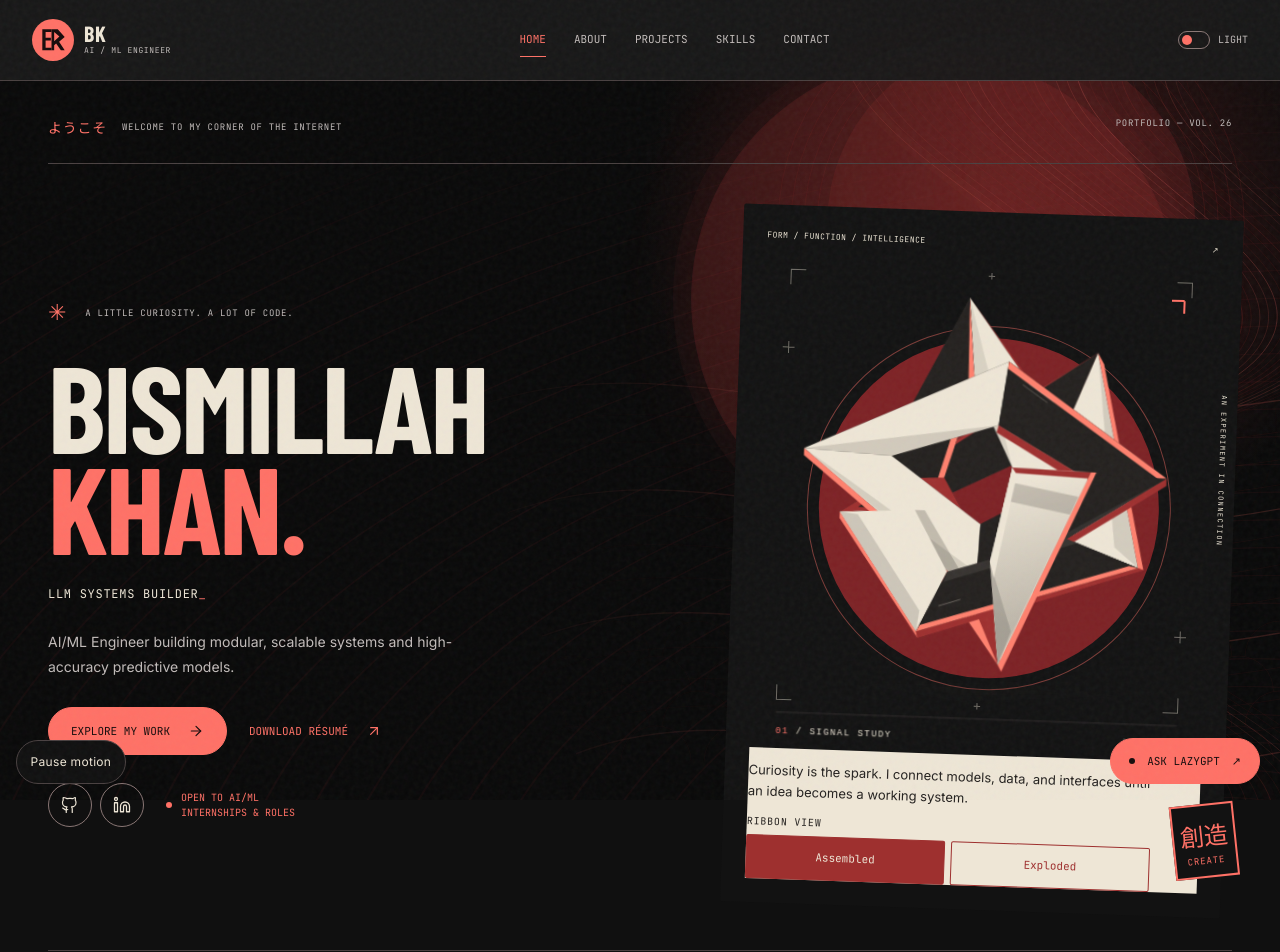
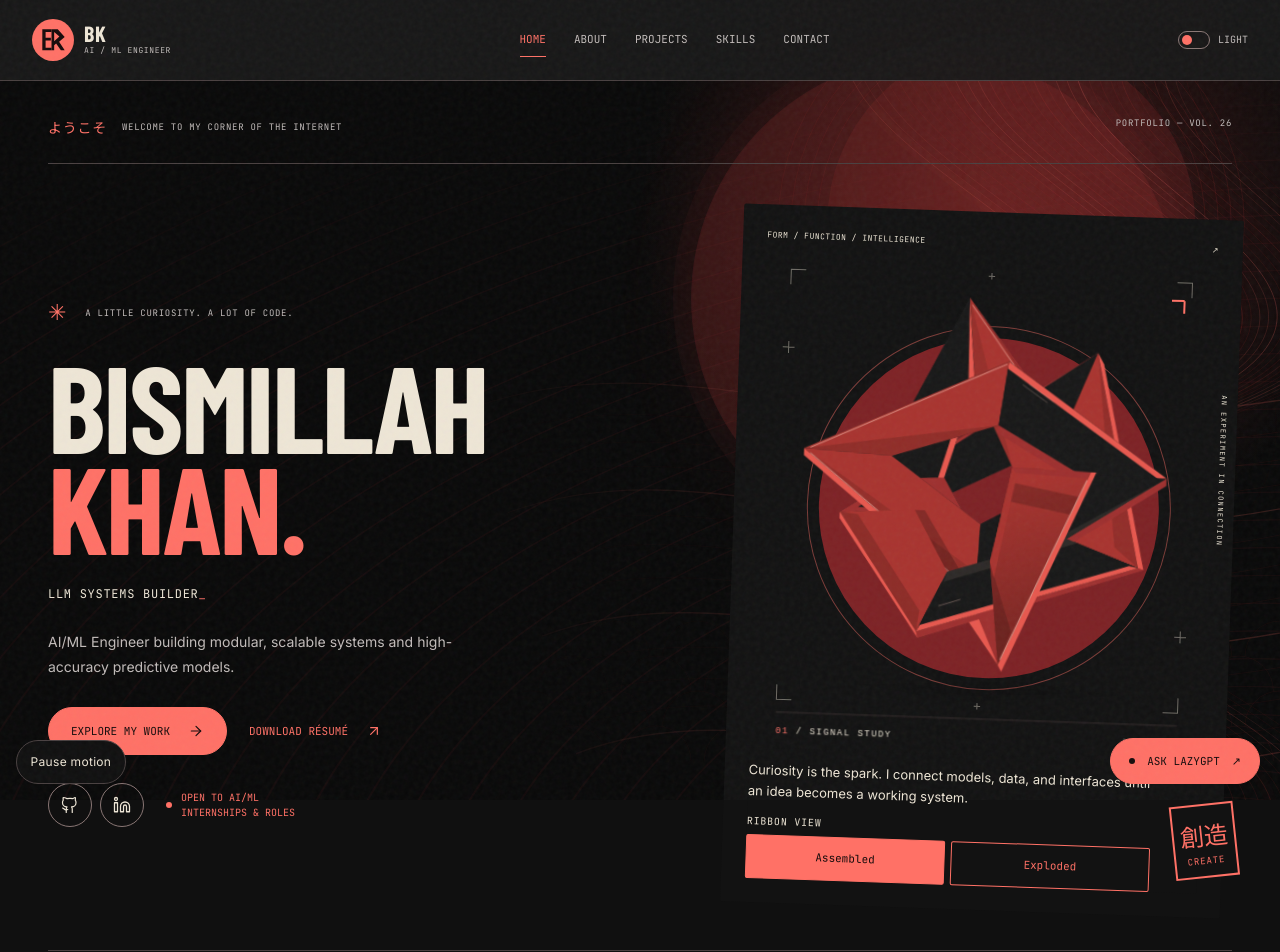
Before and after one commit to bismillah626/portfolio, a Next.js app: page / in a window 1280 px wide. Shown: the top 952 px of the page. Built offline with nearby package versions, Linux system fonts and the light colour scheme.

Commit message:
changed the ribbon colors

```diff
--- a/src/components/SignalSculpture.module.css
+++ b/src/components/SignalSculpture.module.css
@@ -7,7 +7,7 @@
   margin-inline-start: auto;
   align-self: center;
   justify-self: end;
-  color: var(--text, #24211f);
+  color: var(--art-text, #24211f);
 }
 
 .figure {
@@ -66,8 +66,8 @@
 .details {
   /* The paper panel's stamp overlaps its lower right edge. Reserve that space. */
   padding: 12px 48px 0 0;
-  background: var(--paper, #eee6d6);
-  color: #24211f;
+  background: var(--art-surface, #eee6d6);
+  color: var(--art-text, #24211f);
 }
 
 .description {
@@ -99,17 +99,17 @@
   min-width: 0;
   min-height: 44px;
   padding: 8px 6px;
-  border: 1px solid #9e302f;
+  border: 1px solid var(--art-accent, #9e302f);
   border-radius: 2px;
-  background: var(--paper, #eee6d6);
-  color: #9e302f;
+  background: var(--art-surface, #eee6d6);
+  color: var(--art-accent, #9e302f);
   font: 500 11px/1.4 var(--font-code, "Courier New", monospace);
   touch-action: manipulation;
 }
 
 .viewOptions button[aria-pressed="true"] {
-  background: #9e302f;
-  color: #eee6d6;
+  background: var(--art-accent, #9e302f);
+  color: var(--art-on-accent, #eee6d6);
 }
 
 .viewOptions button:hover {
@@ -118,13 +118,13 @@
 }
 
 .viewOptions button:focus-visible {
-  outline: 2px solid #24211f;
+  outline: 2px solid var(--art-text, #24211f);
   outline-offset: 3px;
 }
 
 .registration,
 .scale {
-  stroke: var(--text, #24211f);
+  stroke: var(--art-text, #24211f);
   opacity: 0.42;
 }
 
@@ -136,16 +136,16 @@
 }
 
 .accentStroke {
-  stroke: var(--accent, #9e302f);
+  stroke: var(--art-accent, #9e302f);
 }
 
 .rule {
-  stroke: var(--line, #24211f);
+  stroke: var(--art-line, #24211f);
   opacity: 0.5;
 }
 
 .caption {
-  fill: var(--text, #24211f);
+  fill: var(--art-text, #24211f);
   font-family: var(--font-mono, "Courier New", monospace);
   font-size: 10px;
   font-weight: 500;
@@ -153,7 +153,7 @@
 }
 
 .index {
-  fill: var(--accent, #9e302f);
+  fill: var(--art-accent, #9e302f);
 }
 
 @keyframes signal-float {
--- a/src/components/SignalSculpture.tsx
+++ b/src/components/SignalSculpture.tsx
@@ -126,8 +126,8 @@ export default function SignalSculpture({ className }: SignalSculptureProps) {
                   <use href={`#${frontFoldId}`} />
                 </clipPath>
                 <linearGradient id={shadeId} x1="280" y1="260" x2="322" y2="410" gradientUnits="userSpaceOnUse">
-                  <stop stopColor="#24211f" stopOpacity="0" />
-                  <stop offset="1" stopColor="#24211f" stopOpacity="0.24" />
+                  <stop stopColor="var(--art-shadow)" stopOpacity="0" />
+                  <stop offset="1" stopColor="var(--art-shadow)" stopOpacity="0.24" />
                 </linearGradient>
               </defs>
 
@@ -140,87 +140,87 @@ export default function SignalSculpture({ className }: SignalSculptureProps) {
               <path className={styles.accentStroke} d="M450 50H464M464 50V64" strokeWidth="2" />
 
               {/* A hard-edged, translucent ground shadow keeps the drawing filter-free. */}
-              <path d="M119 486 294 477 407 489 232 502Z" fill="#24211f" opacity="0.08" />
-              <path d="M177 487 290 483 350 489 237 495Z" fill="#24211f" opacity="0.06" />
+              <path d="M119 486 294 477 407 489 232 502Z" fill="var(--art-shadow)" opacity="0.08" />
+              <path d="M177 487 290 483 350 489 237 495Z" fill="var(--art-shadow)" opacity="0.06" />
 
               <g className={styles.float}>
                 {/* Band 1: the oblique loop, with a warm cut edge and a dark reverse. */}
                 <g className={styles.band} data-band="oblique">
-                  <path d="M370 115 429 353 182 437 91 308 91 301 180 430 423 351Z" fill="#9e302f" />
-                  <path d="M370 115 423 351 180 430 91 301 370 115ZM330 217 174 296 212 363 341 321Z" fill="#24211f" fillRule="evenodd" />
-                  <path d="M370 115 330 217 174 296 91 301Z" fill="#9e302f" />
-                  <path d="M370 115 330 217 174 296 111 295Z" fill="#24211f" />
-                  <path d="M370 115 423 351 341 321 330 217Z" fill="#eee6d6" />
-                  <path d="M370 115 423 351 396 329Z" fill="#24211f" opacity="0.13" />
-                  <path d="M370 115 377 127 429 353 423 351Z" fill="#ff816e" />
-                  <path d="M330 217 341 321 350 326 338 215Z" fill="#9e302f" />
-                  <path d="M91 301 174 296 212 363 180 430Z" fill="#eee6d6" />
-                  <path d="M423 351 180 430 212 363 341 321Z" fill="#24211f" />
+                  <path d="M370 115 429 353 182 437 91 308 91 301 180 430 423 351Z" fill="var(--art-fold)" />
+                  <path d="M370 115 423 351 180 430 91 301 370 115ZM330 217 174 296 212 363 341 321Z" fill="var(--art-reverse)" fillRule="evenodd" />
+                  <path d="M370 115 330 217 174 296 91 301Z" fill="var(--art-fold)" />
+                  <path d="M370 115 330 217 174 296 111 295Z" fill="var(--art-reverse)" />
+                  <path d="M370 115 423 351 341 321 330 217Z" fill="var(--art-face)" />
+                  <path d="M370 115 423 351 396 329Z" fill="var(--art-shadow)" opacity="0.13" />
+                  <path d="M370 115 377 127 429 353 423 351Z" fill="var(--art-edge)" />
+                  <path d="M330 217 341 321 350 326 338 215Z" fill="var(--art-fold)" />
+                  <path d="M91 301 174 296 212 363 180 430Z" fill="var(--art-face)" />
+                  <path d="M423 351 180 430 212 363 341 321Z" fill="var(--art-reverse)" />
                 </g>
 
                 {/* Band 2: a tall, tapered fold. Its lower face returns in front. */}
                 <g className={styles.band} data-band="upright">
-                  <path d="M226 59 373 247 276 471 272 464 367 247Z" fill="#9e302f" />
-                  <path d="M226 59 367 247 272 464 125 263 226 59ZM235 156 205 259 259 350 280 245Z" fill="#24211f" fillRule="evenodd" />
-                  <path d="M226 59 367 247 280 245 235 156Z" fill="#eee6d6" />
-                  <path d="M226 59 280 245 235 156Z" fill="#24211f" opacity="0.1" />
-                  <path d="M226 59 125 263 205 259 235 156Z" fill="#24211f" />
-                  <path d="M226 59 235 156 205 259 198 260 228 155Z" fill="#ff816e" />
-                  <path d="M125 263 272 464 259 350 205 259Z" fill="#9e302f" />
-                  <path d="M125 263 272 464 246 407 192 280Z" fill="#ff816e" />
-                  <use href={`#${frontFoldId}`} fill="#eee6d6" />
-                  <path d="M229 67 363 246" stroke="#eee6d6" strokeOpacity="0.6" />
+                  <path d="M226 59 373 247 276 471 272 464 367 247Z" fill="var(--art-fold)" />
+                  <path d="M226 59 367 247 272 464 125 263 226 59ZM235 156 205 259 259 350 280 245Z" fill="var(--art-reverse)" fillRule="evenodd" />
+                  <path d="M226 59 367 247 280 245 235 156Z" fill="var(--art-face)" />
+                  <path d="M226 59 280 245 235 156Z" fill="var(--art-shadow)" opacity="0.1" />
+                  <path d="M226 59 125 263 205 259 235 156Z" fill="var(--art-reverse)" />
+                  <path d="M226 59 235 156 205 259 198 260 228 155Z" fill="var(--art-edge)" />
+                  <path d="M125 263 272 464 259 350 205 259Z" fill="var(--art-fold)" />
+                  <path d="M125 263 272 464 246 407 192 280Z" fill="var(--art-edge)" />
+                  <use href={`#${frontFoldId}`} fill="var(--art-face)" />
+                  <path d="M229 67 363 246" stroke="var(--art-highlight)" strokeOpacity="0.6" />
                 </g>
 
                 {/* Band 3: the wide transverse loop crosses over the two rear folds. */}
                 <g className={styles.band} data-band="transverse">
-                  <path d="M49 232 272 128 451 251 244 387 49 232ZM146 237 247 309 353 249 263 199Z" fill="#24211f" fillRule="evenodd" />
-                  <path d="M49 232 272 128 263 199 146 237Z" fill="#eee6d6" />
-                  <path d="M49 232 263 199 146 237Z" fill="#24211f" opacity="0.14" />
-                  <path d="M272 128 451 251 353 249 263 199Z" fill="#24211f" />
-                  <path d="M272 128 451 251 442 252 271 136Z" fill="#ff816e" />
-                  <path d="M263 199 353 249 344 254 261 207Z" fill="#9e302f" />
-                  <path d="M49 232 244 387 247 309 146 237Z" fill="#eee6d6" />
-                  <path d="M49 232 244 387 244 362 105 269Z" fill="#24211f" opacity="0.12" />
-                  <path d="M49 232 49 240 244 395 244 387Z" fill="#ff816e" />
-                  <path d="M451 251 244 387 247 309 353 249Z" fill="#24211f" />
-                  <path d="M451 251 451 259 244 395 244 387Z" fill="#9e302f" />
-                  <path d="M451 251 244 387 277 354Z" fill="#eee6d6" opacity="0.08" />
-                  <path d="M56 231 270 131M56 237 240 383" stroke="#eee6d6" strokeOpacity="0.65" />
+                  <path d="M49 232 272 128 451 251 244 387 49 232ZM146 237 247 309 353 249 263 199Z" fill="var(--art-reverse)" fillRule="evenodd" />
+                  <path d="M49 232 272 128 263 199 146 237Z" fill="var(--art-face)" />
+                  <path d="M49 232 263 199 146 237Z" fill="var(--art-shadow)" opacity="0.14" />
+                  <path d="M272 128 451 251 353 249 263 199Z" fill="var(--art-reverse)" />
+                  <path d="M272 128 451 251 442 252 271 136Z" fill="var(--art-edge)" />
+                  <path d="M263 199 353 249 344 254 261 207Z" fill="var(--art-fold)" />
+                  <path d="M49 232 244 387 247 309 146 237Z" fill="var(--art-face)" />
+                  <path d="M49 232 244 387 244 362 105 269Z" fill="var(--art-shadow)" opacity="0.12" />
+                  <path d="M49 232 49 240 244 395 244 387Z" fill="var(--art-edge)" />
+                  <path d="M451 251 244 387 247 309 353 249Z" fill="var(--art-reverse)" />
+                  <path d="M451 251 451 259 244 395 244 387Z" fill="var(--art-fold)" />
+                  <path d="M451 251 244 387 277 354Z" fill="var(--art-highlight)" opacity="0.08" />
+                  <path d="M56 231 270 131M56 237 240 383" stroke="var(--art-highlight)" strokeOpacity="0.65" />
                 </g>
 
                 {/* Preserve paint order; every return shares its rear band's transform. */}
                 <g className={styles.band} data-band="oblique">
-                  <path d="M91 301 174 296 212 363 180 430Z" fill="#eee6d6" />
-                  <path d="M91 301 180 430 183 407 111 303Z" fill="#24211f" opacity="0.16" />
-                  <path d="M174 296 212 363 225 359 185 296Z" fill="#24211f" opacity="0.22" />
-                  <path d="M91 301 91 308 182 437 180 430Z" fill="#ff816e" />
-                  <path d="M423 351 180 430 212 363 341 321Z" fill="#24211f" />
-                  <path d="M423 351 180 430 182 437 429 353Z" fill="#9e302f" />
-                  <path d="M423 351 180 430 184 423 413 349Z" fill="#ff816e" />
-                  <path d="M212 363 341 321 355 326 209 374Z" fill="#eee6d6" opacity="0.09" />
+                  <path d="M91 301 174 296 212 363 180 430Z" fill="var(--art-face)" />
+                  <path d="M91 301 180 430 183 407 111 303Z" fill="var(--art-shadow)" opacity="0.16" />
+                  <path d="M174 296 212 363 225 359 185 296Z" fill="var(--art-shadow)" opacity="0.22" />
+                  <path d="M91 301 91 308 182 437 180 430Z" fill="var(--art-edge)" />
+                  <path d="M423 351 180 430 212 363 341 321Z" fill="var(--art-reverse)" />
+                  <path d="M423 351 180 430 182 437 429 353Z" fill="var(--art-fold)" />
+                  <path d="M423 351 180 430 184 423 413 349Z" fill="var(--art-edge)" />
+                  <path d="M212 363 341 321 355 326 209 374Z" fill="var(--art-highlight)" opacity="0.09" />
                 </g>
 
                 {/* Front return, clipped contact shadows, and the thin vermilion edge. */}
                 <g className={styles.band} data-band="upright">
-                  <use href={`#${frontFoldId}`} fill="#eee6d6" />
+                  <use href={`#${frontFoldId}`} fill="var(--art-face)" />
                   <use href={`#${frontFoldId}`} fill={`url(#${shadeId})`} />
-                  <g clipPath={`url(#${foldClipId})`} fill="#24211f">
+                  <g clipPath={`url(#${foldClipId})`} fill="var(--art-shadow)">
                     <path d="M265 259 356 275 347 295 269 281Z" opacity="0.2" />
                     <path d="M259 350 272 464 285 426Z" opacity="0.16" />
                   </g>
-                  <path d="M367 247 272 464 276 471 373 247Z" fill="#ff816e" />
-                  <path d="M280 245 259 350 264 368 286 249Z" fill="#eee6d6" />
-                  <path d="M367 247 280 245 284 251 364 254Z" fill="#9e302f" />
-                  <path d="M363 256 274 458" stroke="#eee6d6" strokeOpacity="0.75" />
+                  <path d="M367 247 272 464 276 471 373 247Z" fill="var(--art-edge)" />
+                  <path d="M280 245 259 350 264 368 286 249Z" fill="var(--art-face)" />
+                  <path d="M367 247 280 245 284 251 364 254Z" fill="var(--art-fold)" />
+                  <path d="M363 256 274 458" stroke="var(--art-highlight)" strokeOpacity="0.75" />
                 </g>
 
                 {/* Two short, engraved seams emphasize the material rather than a grid. */}
                 <g className={styles.band} data-band="transverse">
-                  <path d="M288 153 316 172M295 152 323 171" stroke="#eee6d6" strokeOpacity="0.35" strokeWidth="0.8" />
+                  <path d="M288 153 316 172M295 152 323 171" stroke="var(--art-highlight)" strokeOpacity="0.35" strokeWidth="0.8" />
                 </g>
                 <g className={styles.band} data-band="oblique">
-                  <path d="M204 401 228 393" stroke="#eee6d6" strokeOpacity="0.45" strokeWidth="0.8" />
+                  <path d="M204 401 228 393" stroke="var(--art-highlight)" strokeOpacity="0.45" strokeWidth="0.8" />
                 </g>
               </g>
 
```
